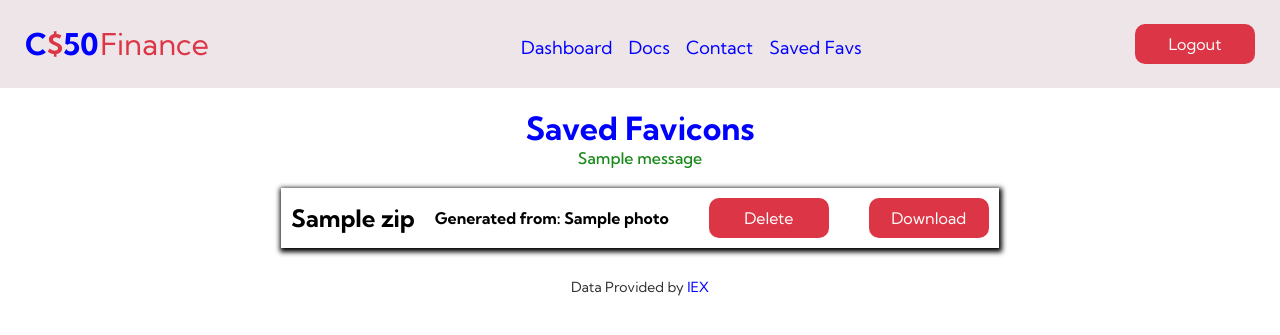
After one commit to youngancient/cs50finance-git, a Django app: page /dashboard/favicon_list in a window 1280 px wide. The commit adds this page. Shown: the top 335 px of the page. Run offline with Django 4.2, Linux system fonts and the light colour scheme; a user stored in the database is signed in; tables that the repository leaves empty hold one stand-in row (values such as "Sample post"); one stand-in notice (Sample message) is shown; some libraries are stand-ins or nearby versions.

Commit message:
added delete feature and favicon list, login required decorator

```diff
--- a/cs50finance/cs50finance/urls.py
+++ b/cs50finance/cs50finance/urls.py
@@ -5,10 +5,10 @@ from django.urls import path,include
 
 urlpatterns = [
     path('admin/', admin.site.urls),
-    path('', include('accounts.urls')),
-    path('accounts/', include('accounts.urls')),
-    path('dashboard/', include('dashboard.urls')),
-    path('generate/', include('generate.urls')),
+    path('', include('accounts.urls', namespace="accounts")),
+    path('accounts/', include('accounts.urls', namespace="accounts")),
+    path('dashboard/', include('dashboard.urls', namespace="dashboard")),
+    path('generate/', include('generate.urls', namespace="generate")),
 ]
 
 if settings.DEBUG:
--- a/cs50finance/dashboard/models.py
+++ b/cs50finance/dashboard/models.py
@@ -22,12 +22,22 @@ class Photo(models.Model):
         name = self.name.split(".")
         return f"{name[0]}"
 
+    def delete(self, *args,**kwargs):
+        self.img_file.delete()
+        super().delete(*args,**kwargs)
 # create zipfile class here
 
 class Zip(models.Model):
     name = models.CharField(max_length=30)
+    origin = models.ForeignKey(Photo,related_name='origin', on_delete=models.CASCADE)
     downloader = models.ForeignKey(User,related_name='downloader',on_delete=models.CASCADE, blank=True, null=True)
     zip_file = models.FileField(upload_to=user_directory_path)
+    is_saved = models.BooleanField(default=False)
 
     def __str__(self):
         return self.name
+
+    def delete(self, *args,**kwargs):
+        self.zip_file.delete()
+        self.origin.delete()
+        super().delete(*args,**kwargs)
--- a/cs50finance/dashboard/urls.py
+++ b/cs50finance/dashboard/urls.py
@@ -1,7 +1,10 @@
 from django.urls import path
-from .views import index,upload
+from .views import index,upload, download, favicon_list, delete_view
 app_name = 'dashboard'
 urlpatterns =[
     path('',index, name='index'),
     path('upload',upload, name='upload'),
+    path('download/<zip_id>',download, name='download'),
+    path('delete/<int:pk>',delete_view, name='delete'),
+    path('favicon_list',favicon_list, name='favicon_list'),
 ]
--- a/cs50finance/dashboard/views.py
+++ b/cs50finance/dashboard/views.py
@@ -1,9 +1,13 @@
 from django.shortcuts import redirect, render
 from django.contrib import messages
 from django.contrib.auth.decorators import login_required
-# from django.core.files.storage import FileSystemStorage
-from .models import Photo
+import os
+from .models import Photo, Zip
+
 # Create your views here.
+# unsaved_favs = Zip.objects.filter(is_saved = False)
+# for unsaved in unsaved_favs:
+#     unsaved.delete();
 
 # normal dashboard view
 @login_required(redirect_field_name="next", login_url="accounts:login")
@@ -31,7 +35,42 @@ def upload(request):
                 photo.img_file = uploaded
                 photo.save();
                 messages.success(request,f"{uploaded.name} was uploaded successfully!")
-                return redirect('generate',photo.id)
+                return redirect('generate:generate_all',photo.id)
             else:
                 messages.error(request,f"{uploaded.name} has an unsupported extension")
             return redirect('dashboard:index')
+
+@login_required(redirect_field_name="next", login_url="accounts:login")
+def download(request, zip_id):
+    zip_list = Zip.objects.filter(id=zip_id)
+    if zip_list.exists():
+        zip = zip_list[0]
+        if 'download' in request.POST:
+            messages.success(request,f"Downloading {zip.name} will start automatically !")
+            return redirect('dashboard:index')
+        if 'save' in request.POST:
+            zip.is_saved = True
+            zip.save();
+            messages.success(request,f"{zip.name} was saved successfully !")
+            return redirect('dashboard:favicon_list')
+        return render(request, 'dashboard/download.html',{
+            'zip':zip,
+        })
+    return render(request,'404.html')
+
+@login_required(redirect_field_name="next", login_url="accounts:login")
+def favicon_list(request):
+    zips = Zip.objects.filter(downloader=request.user, is_saved=True)
+    if request.method == "POST":
+        if 'delete' in request.POST:
+            return redirect('dashboard:delete')
+    return render(request,'dashboard/favicon_list.html', {
+        'zips':zips,
+    })
+
+@login_required(redirect_field_name="next", login_url="accounts:login")
+def delete_view(request,pk):
+    if request.method == "POST":
+        del_zip =Zip.objects.get(pk=pk)
+        del_zip.delete();
+    return redirect('dashboard:favicon_list')
--- a/cs50finance/generate/urls.py
+++ b/cs50finance/generate/urls.py
@@ -1,6 +1,7 @@
 from  django.urls import path
 from .views import generate_all
 
+app_name = 'generate'
 urlpatterns = [
-    path('<model_id>',generate_all,name='generate')
+    path('<model_id>',generate_all,name='generate_all')
 ]
--- a/cs50finance/static/style.css
+++ b/cs50finance/static/style.css
@@ -144,6 +144,21 @@ form p{
     font-size: 14px;
     display: none;
 }
+.favicons{
+    display: flex;
+    flex-direction: row;
+    margin-top: 20px;
+    align-items: center;
+    justify-content: center;
+    padding: 10px;
+    box-shadow: 1px 2px 5px 2px black;
+}
+.favicons form{
+    margin-top: 0;
+}
+.favicons *:not(:first-child){
+    margin-left: 20px;
+}
 .error{
     color: #dc3545
 }
@@ -167,6 +182,9 @@ form button, .dashboard button, .m-dashboard button{
 }
 form button{
     margin-top: 20px;
+}
+.favicons button{
+    margin-top: 0;
 }
 form button:hover{
     background: blue;
--- /dev/null
+++ b/cs50finance/templates/404.html
@@ -0,0 +1 @@
+<h1>404error</h1>
--- a/cs50finance/templates/dashboard/base.html
+++ b/cs50finance/templates/dashboard/base.html
@@ -43,10 +43,10 @@
       </a>
       <div class="desktop desktop-nav dashboard">
         <div class="a-links">
-            <a href="#">Quotes</a>
-            <a href="#">Buy</a>
-            <a href="#">Sell</a>
-            <a href="#">History</a>
+            <a href="{% url 'dashboard:index' %}">Dashboard</a>
+            <a href="#">Docs</a>
+            <a href="#">Contact</a>
+            <a href="{% url 'dashboard:favicon_list' %}">Saved Favs</a>
         </div>
         <div class="div-btn">
             <a href="{% url 'accounts:logout' %}"><button>Logout</button></a>
--- /dev/null
+++ b/cs50finance/templates/dashboard/favicon_list.html
@@ -0,0 +1,37 @@
+{% extends 'dashboard/base.html' %}
+{% load static %}
+
+{% block title %}
+    <title>Saved Favicons</title>
+{% endblock %}
+
+{% block main %}
+<h1>Saved Favicons</h1>
+{% if zips %}
+    {% if messages %}
+    {% for message in messages %}
+    <p class="{{ message.tags }} show django-message">{{ message }}</p>
+    {% endfor %}
+    {% endif %}
+    {% for zip in zips %}
+        <div class="favicons">
+            <h2>{{ zip.name }}</h2>
+            <h4>Generated from: {{ zip.origin.name }} </h4>
+            <form novalidate method="POST" action="{% url 'dashboard:delete' zip.pk %}">
+                {% csrf_token %}
+            <button type="submit" name="delete">Delete</button>
+            </form>
+            <form novalidate method="POST">
+                {% csrf_token %}
+                <button type="submit" name="download">Download</button>
+            </form>
+        </div>
+    {% endfor %}
+{% else %}
+    <p>No Saved Favicons saved yet</p>
+{% endif %}
+{% endblock %}
+
+{% block scripts %}
+    <script src="{% static 'accounts/login.js' %}"></script>
+{% endblock %}
```
Also changed, not shown: cs50finance/generate/views.py (+45 -37 lines), cs50finance/templates/dashboard/download.html (added, +27 -0 lines), cs50finance/templates/generate/index.html (deleted, +0 -9 lines), cs50finance/dashboard/migrations/0005_zip_origin.py (added), cs50finance/dashboard/migrations/0006_zip_is_saved.py (added), cs50finance/dashboard/migrations/0007_alter_zip_origin.py (added), cs50finance/media/uploads/problemo.jpg (deleted), 1 other file.
